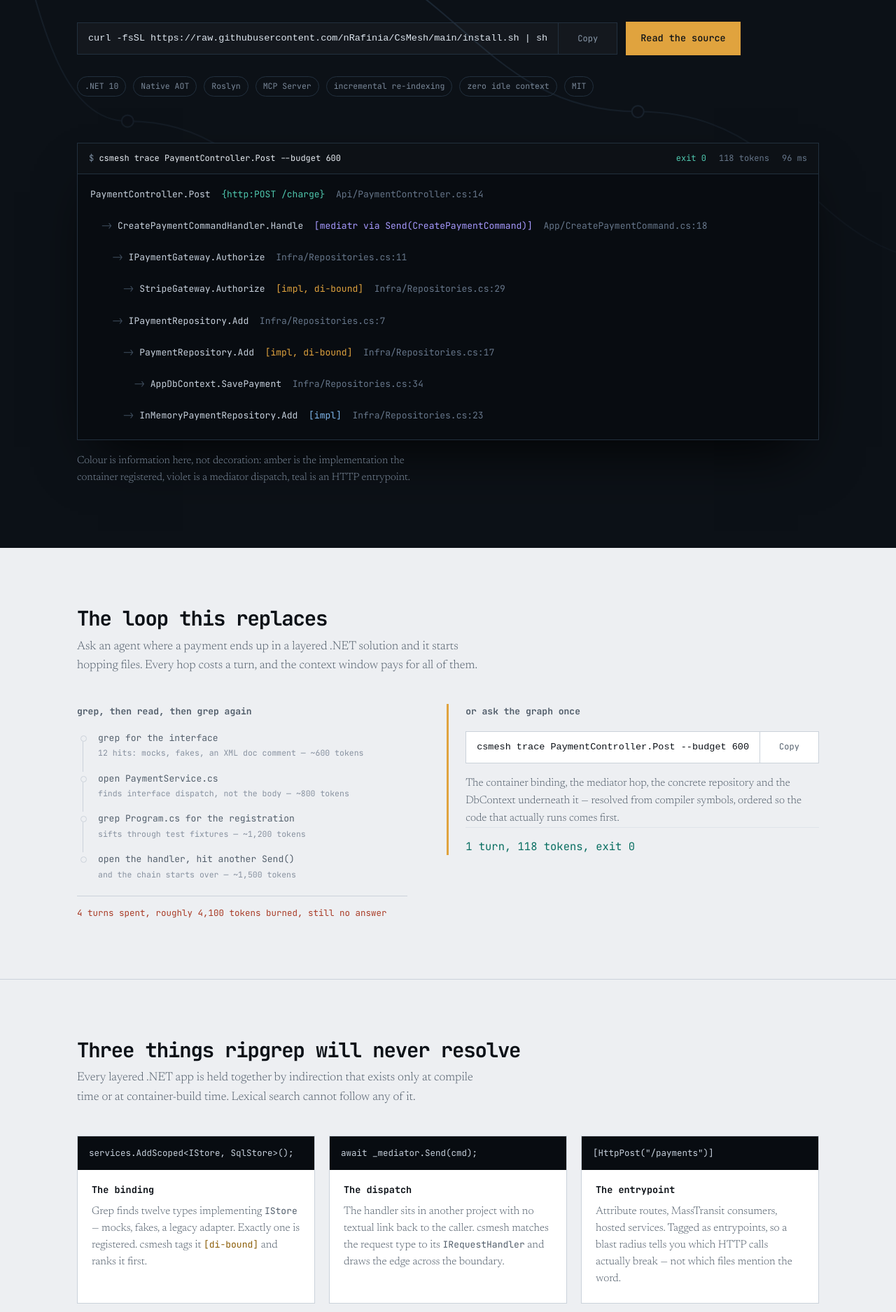
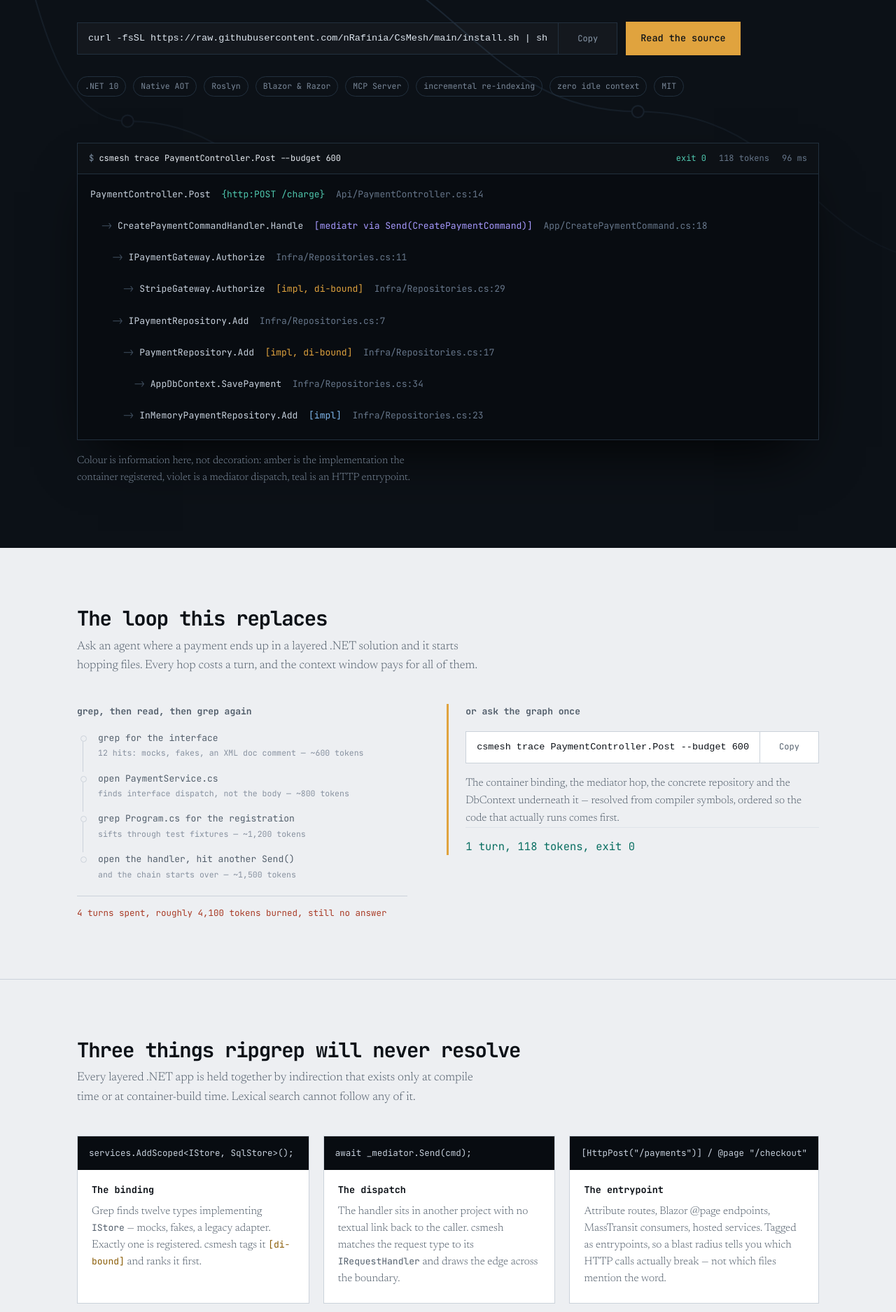
Before and after one commit to nRafinia/CsMesh, a plain HTML site: page docs/index.html in a window 1280 px wide. Shown: the part 505-2380 px from the top of the page at 70% size. Drawn offline with Linux system fonts and the light colour scheme.

Commit message:
bump version to 0.3.0 and update docs for Blazor/Razor support

```diff
--- a/docs/index.html
+++ b/docs/index.html
@@ -280,7 +280,7 @@ footer .right{margin-left:auto}
       <a class="btn" href="https://github.com/nRafinia/CsMesh">Read the source</a>
     </div>
     <div class="chips">
-      <span>.NET 10</span><span>Native AOT</span><span>Roslyn</span><span>MCP Server</span><span>incremental re-indexing</span><span>zero idle context</span><span>MIT</span>
+      <span>.NET 10</span><span>Native AOT</span><span>Roslyn</span><span>Blazor &amp; Razor</span><span>MCP Server</span><span>incremental re-indexing</span><span>zero idle context</span><span>MIT</span>
     </div>
 
     <div class="term reveal hero-term">
@@ -343,10 +343,10 @@ footer .right{margin-left:auto}
         </div>
       </article>
       <article>
-        <div class="code">[HttpPost("/payments")]</div>
+        <div class="code">[HttpPost("/payments")] / @page "/checkout"</div>
         <div class="body">
           <h3>The entrypoint</h3>
-          <p>Attribute routes, MassTransit consumers, hosted services. Tagged as entrypoints, so a blast radius tells you which HTTP calls actually break — not which files mention the word.</p>
+          <p>Attribute routes, Blazor @page endpoints, MassTransit consumers, hosted services. Tagged as entrypoints, so a blast radius tells you which HTTP calls actually break — not which files mention the word.</p>
         </div>
       </article>
     </div>
@@ -558,7 +558,7 @@ const commands = [
   "  OrderProjection.Apply  Read/OrderProjection.cs:26  [STALE]",
   "indirect (types): OrdersController, CheckoutSaga, OrderMapper, InvoiceService"]},
  {label:"entrypoints", line:"csmesh entrypoints orders", exit:"exit 0",
-  desc:"Finds where the outside world gets in — attribute-routed actions, MediatR handlers, MassTransit consumers, hosted services — optionally filtered by a substring.",
+  desc:"Finds where the outside world gets in — attribute-routed actions, Blazor @page routes, MediatR handlers, MassTransit consumers, hosted services — optionally filtered by a substring.",
   out:[
   "5 entrypoint(s)",
   "  OrdersController.Get  {http:GET /orders/{id}}  Api/OrdersController.cs:31",
```
Also changed, not shown: README.md, 1 other file.
